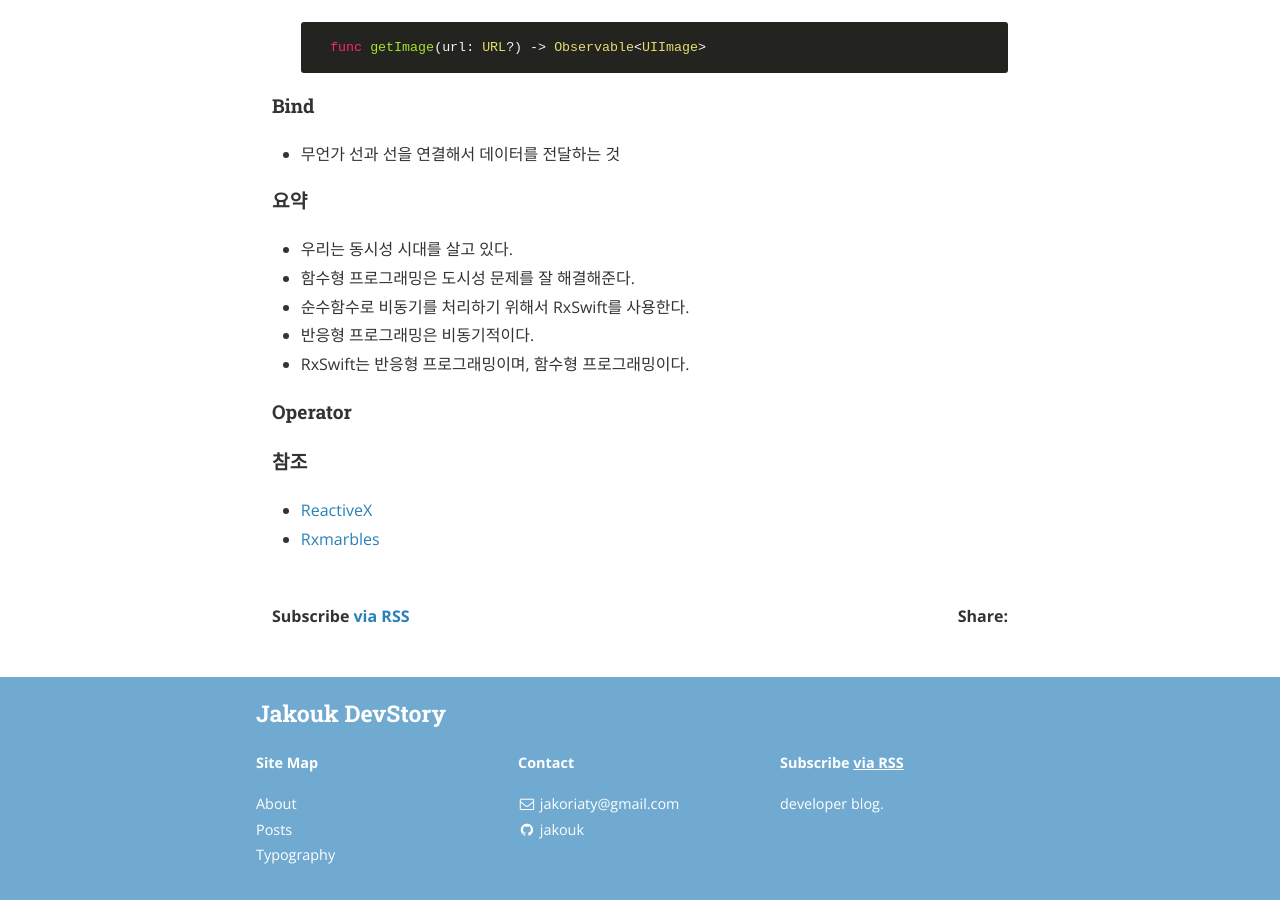
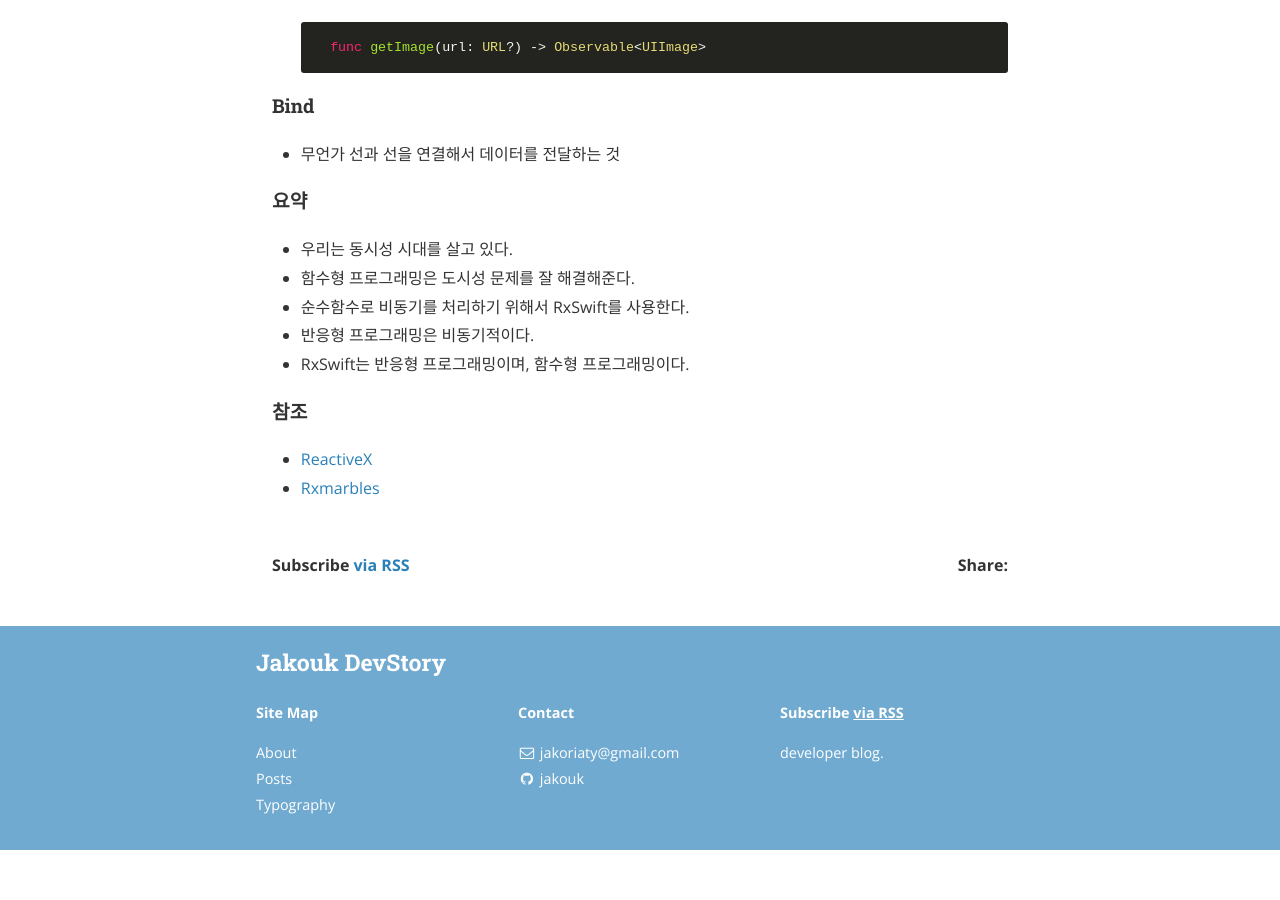
Before and after one commit to jakouk/jakouk, a Jekyll site: the page built from _posts/2017-11-18-RxSwift1.markdown, in a window 1280 px wide and 900 px high, scrolled down 2438 px. Built offline with Jekyll 4.4.1, drawn with Linux system fonts in a browser that asks for light colours; nearby versions of some CDN libraries; after the commit the page ends 3288 px from its top, so only the background shows below that.

Commit message:
Update 2017-11-18-RxSwift1.markdown

```diff
--- a/_posts/2017-11-18-RxSwift1.markdown
+++ b/_posts/2017-11-18-RxSwift1.markdown
@@ -103,10 +103,6 @@ categories: RxSwift
 * 반응형 프로그래밍은 비동기적이다.
 * RxSwift는 반응형 프로그래밍이며, 함수형 프로그래밍이다.
 
-
-#### Operator
-
-
 #### 참조
 - [ReactiveX](http://reactivex.io)
 - [Rxmarbles](http://rxmarbles.com)
```
